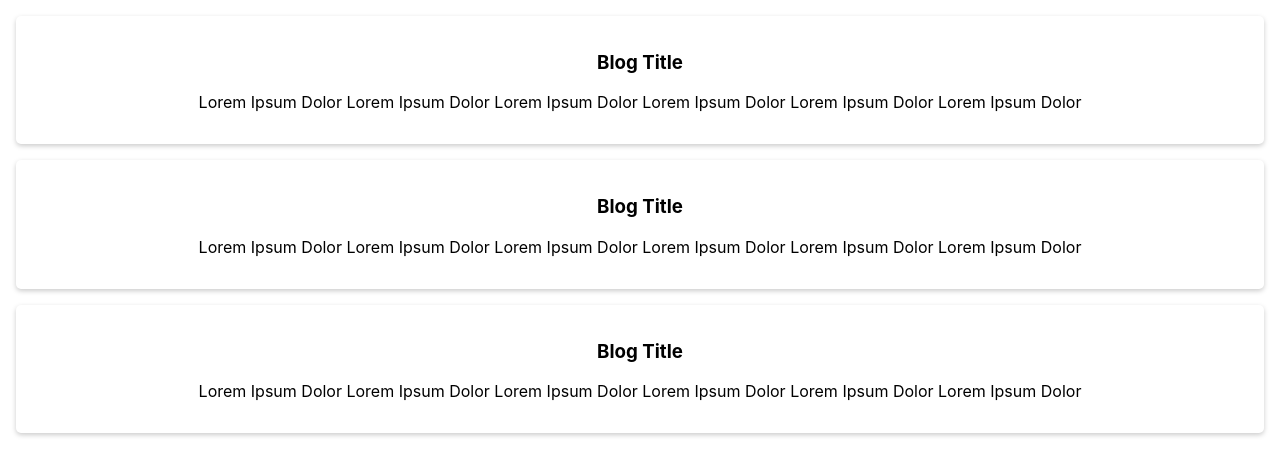
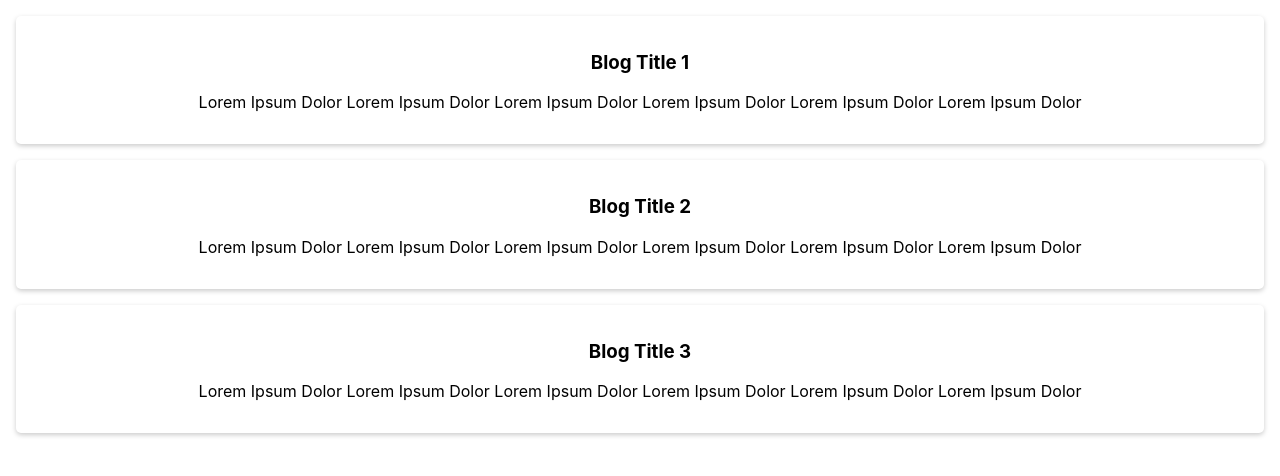
Before and after one commit to Jawadhrz/first-react-app, a React (Create React App) app: page / in a window 1280 px wide. Shown: the top 476 px of the page. Built offline with nearby package versions, Linux system fonts and the light colour scheme.

Commit message:
create react elements dynamically

```diff
--- a/src/App.js
+++ b/src/App.js
@@ -1,25 +1,37 @@
 import './App.css';
 
 function App() {
-  const blogObj = {
-    title: 'Blog Title',
-    description:'Lorem Ipsum Dolor Lorem Ipsum Dolor Lorem Ipsum Dolor Lorem Ipsum Dolor Lorem Ipsum Dolor Lorem Ipsum Dolor '
-  }
+  const blogArr = [
+    {
+      id:1,
+      title: 'Blog Title 1',
+      description:'Lorem Ipsum Dolor Lorem Ipsum Dolor Lorem Ipsum Dolor Lorem Ipsum Dolor Lorem Ipsum Dolor Lorem Ipsum Dolor '
+    },
+    {
+      id:2,
+      title: 'Blog Title 2',
+      description:'Lorem Ipsum Dolor Lorem Ipsum Dolor Lorem Ipsum Dolor Lorem Ipsum Dolor Lorem Ipsum Dolor Lorem Ipsum Dolor '
+    },
+    {
+      id:3,
+      title: 'Blog Title 3',
+      description:'Lorem Ipsum Dolor Lorem Ipsum Dolor Lorem Ipsum Dolor Lorem Ipsum Dolor Lorem Ipsum Dolor Lorem Ipsum Dolor '
+    }
+  ]
+
+  const blogCards = blogArr.map((item, pos) => {
+    console.log(item);
+     return (
+       <div className="BlogCard" key={item.id}>
+         <h3>{item.title}</h3>
+         <p>{item.description}</p>
+       </div>
+     )
+  })
 
   return (
     <div className="App">
-      <div className='BlogCard'>
-        <h3>{blogObj.title}</h3>
-        <p>{blogObj.description}</p>
-      </div>
-      <div className='BlogCard'>
-        <h3>{blogObj.title}</h3>
-        <p>{blogObj.description}</p>
-      </div>
-      <div className='BlogCard'>
-        <h3>{blogObj.title}</h3>
-        <p>{blogObj.description}</p>
-      </div>
+     {blogCards}
     </div>
   );
 }
```
